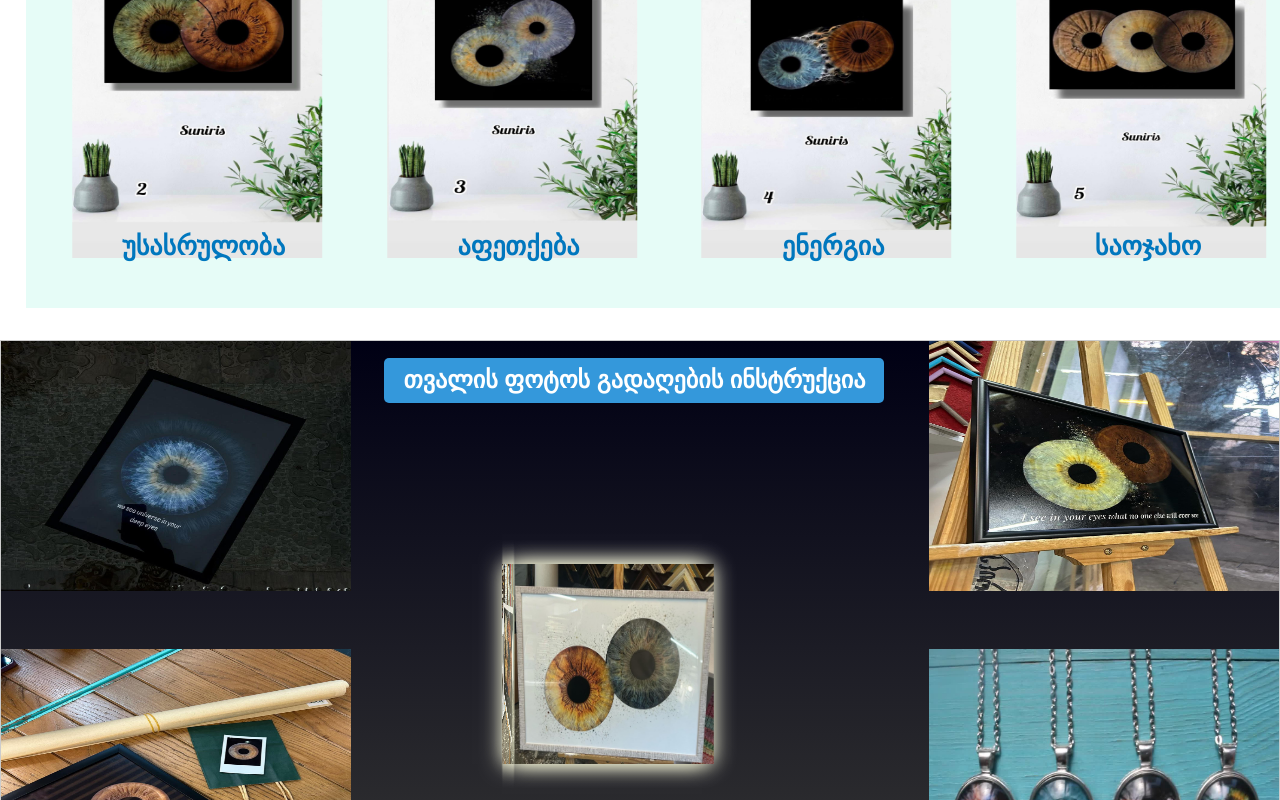
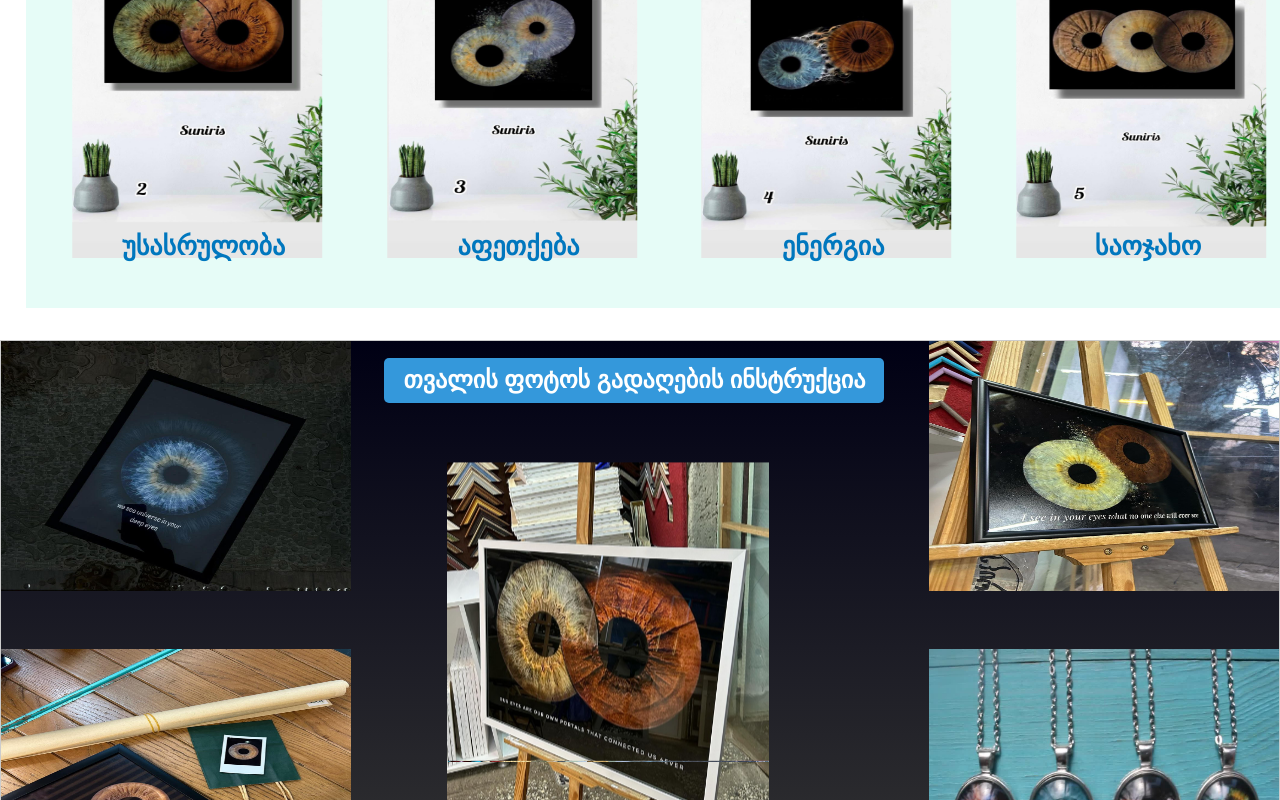
Before and after one commit to GogaImerlishvili/Suniris_E-Commerce_Project, a React (Vite) app: page / in a window 1280 px wide. Shown: the part 572-1372 px from the top of the page. Built offline with nearby package versions, Linux system fonts and the light colour scheme; a web font is replaced by a local one.

Commit message:
style for rotate

```diff
--- a/src/components/divanimation/rotate.scss
+++ b/src/components/divanimation/rotate.scss
@@ -3,23 +3,21 @@
     height: 50vh;
     top: 0;
     padding-top: 18%;
-    // margin-left: -55%;
-    // position: absolute;
     right: 0;
     overflow: hidden;
     display: flex;
 }
 
 .stage1 {
-    width: 200px;
-    height: 200px;
+    width: 400px;
+    height: 400px;
 }
 
 .cubespinner {
     animation-name: spincube;
     animation-timing-function: ease-in-out;
     animation-iteration-count: infinite;
-    animation-duration: 12s;
+    animation-duration: 18s;
     transform-style: preserve-3d;
     transform-origin: 100px 100px 0;
     margin-left: calc(50% - 100px);
```
